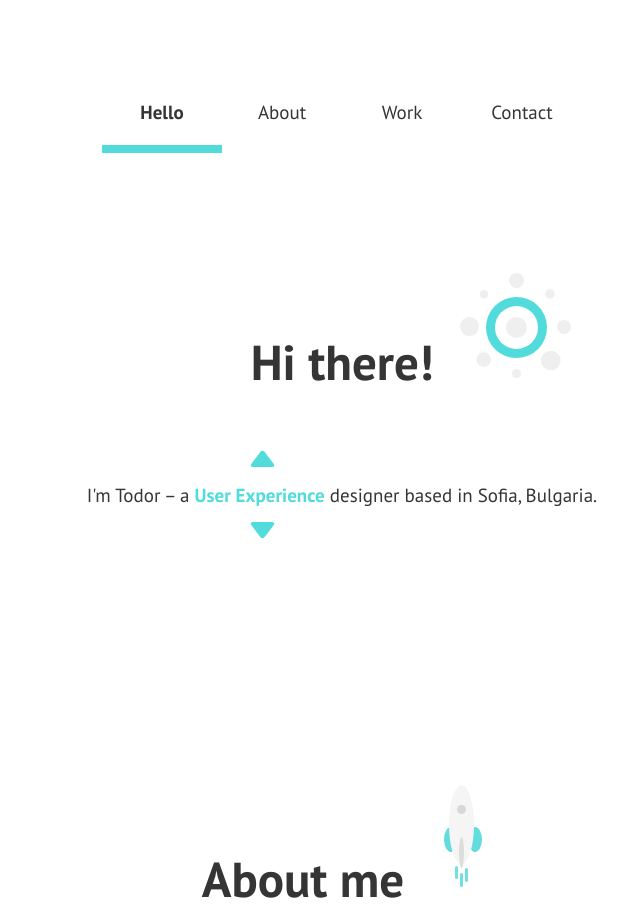
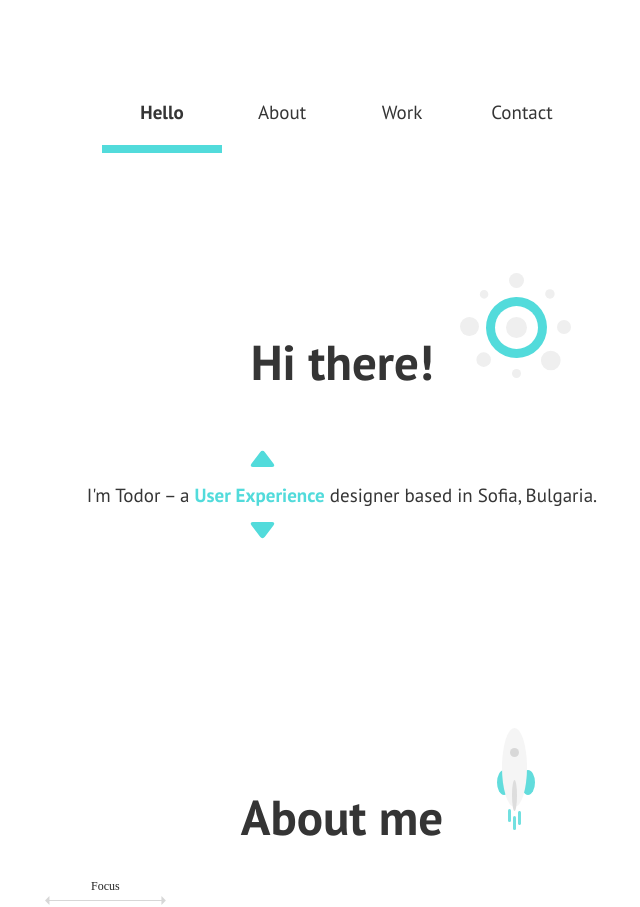
Before and after one commit to panev/panev.net-2019, a Vue app: page /#/ in a window 1280 px wide. Shown: the top 907 px of the page, without its empty margins (298-938 px from the left). Built offline with nearby package versions, Linux system fonts and the light colour scheme.

Commit message:
new styling for about component

```diff
--- a/src/components/About.vue
+++ b/src/components/About.vue
@@ -1,6 +1,11 @@
 <template>
 	<div id="about" ref="about" class="grid-container">
-		<h1 class="about-heading section-heading">About me</h1>
+		<h1 class="about-heading section-heading">
+			About me
+			<div class="heading-ani">
+				<img src="@/assets/homeAbout.svg" alt="section thumbnail">
+			</div>
+		</h1>
 		<img src="@/assets/aboutGraph.svg" alt="timeline graph" class="timeline-graph">
 		<div class="info-block" v-bind:class="{ more: personWantsToKnowMore }">
 			<p>
@@ -76,15 +81,14 @@ export default {
 
 .about-heading {
 
-    &::after {
-        content: '';
-        width: 38px;
-        height: 102px;
-        background: url('../assets/homeAbout.svg');
-        display: inline-block;
-        margin-left: 40px;
-        margin-top: 0px;
-        margin-bottom: 10px;
+	position: relative;
+
+    & .heading-ani {
+        width: 111px;
+        height: 111px;
+        position: absolute;
+        right: 30%;
+        bottom: 10px;
     }
 }
 
```
